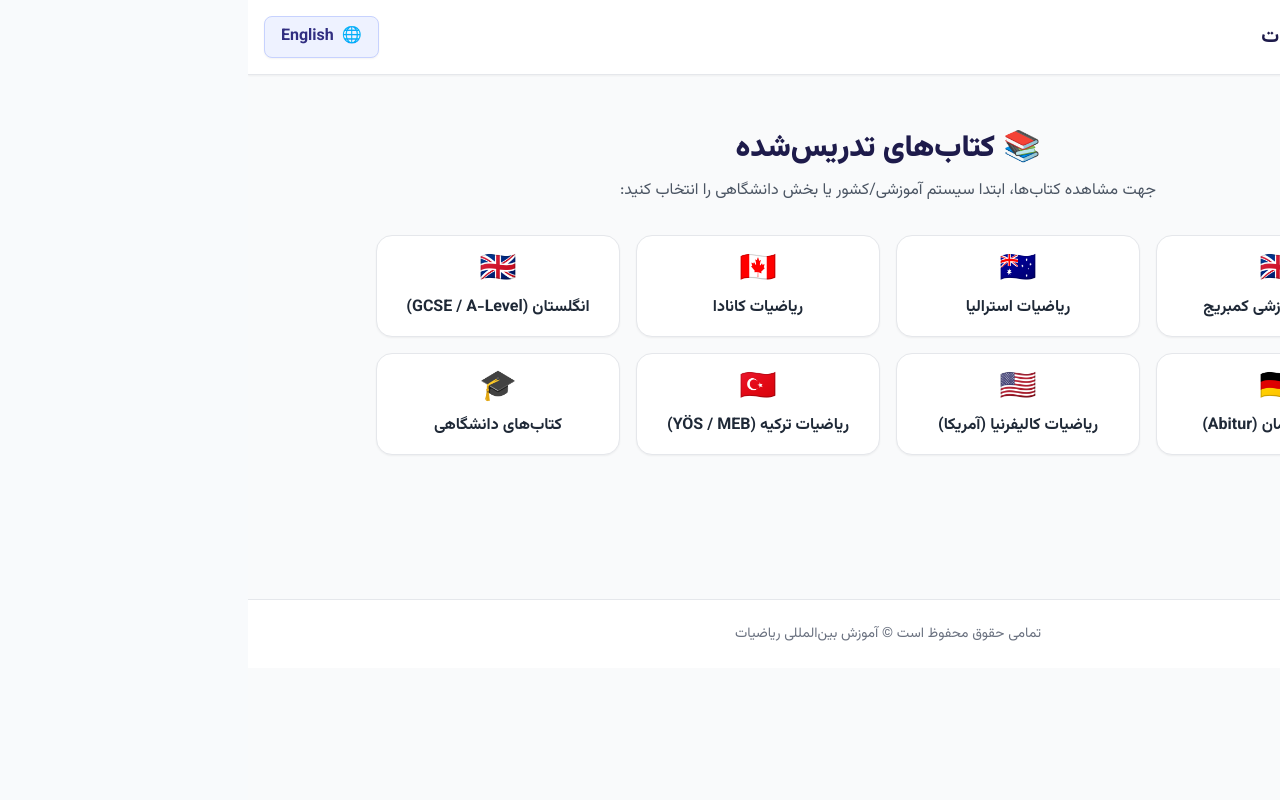
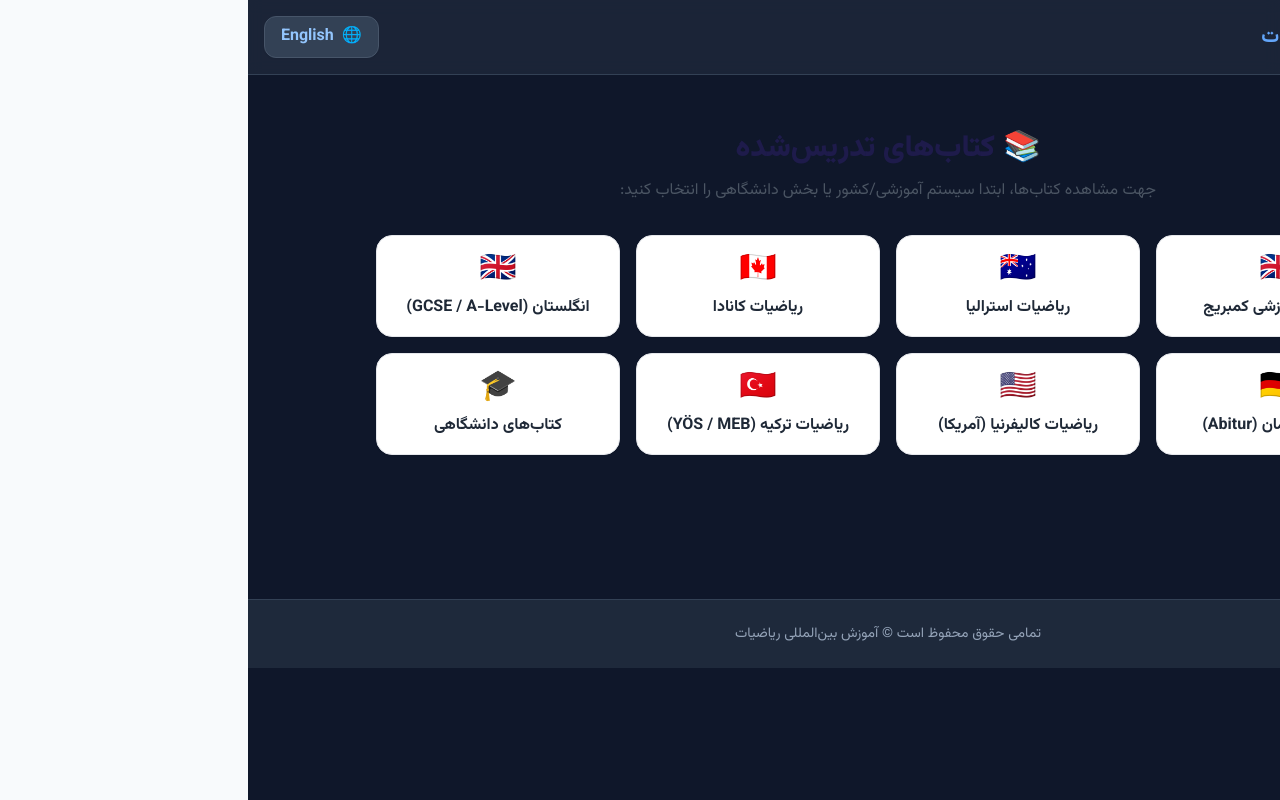
Before and after one commit to Hmohammadiz633/International-Mathematics-Site, a Next.js app: page / in a window 1280 px wide. Built offline with nearby package versions, Linux system fonts and the light colour scheme.

Commit message:
Update page.js

```diff
--- a/app/page.js
+++ b/app/page.js
@@ -11,13 +11,13 @@ export default function Home() {
   };
 
   return (
-    <div className={`min-h-screen bg-gray-50 text-gray-900 ${lang === 'en' ? 'ltr' : 'rtl'}`} dir={lang === 'en' ? 'ltr' : 'rtl'}>
-      {/* هدر اصلی پروژه‌تان */}
-      <header className="bg-white border-b border-gray-200 sticky top-0 z-50 shadow-sm">
+    <div className={`min-h-screen bg-slate-900 text-slate-100 ${lang === 'en' ? 'ltr' : 'rtl'}`} dir={lang === 'en' ? 'ltr' : 'rtl'}>
+      {/* هدر سایت با قابلیت تغییر زبان */}
+      <header className="bg-slate-800/80 backdrop-blur border-b border-slate-700 sticky top-0 z-50">
         <div className="max-w-7xl mx-auto px-4 py-4 flex justify-between items-center">
           <div className="flex items-center gap-3">
             <span className="text-2xl">📐</span>
-            <h1 className="text-xl font-bold text-indigo-950">
+            <h1 className="text-xl font-bold bg-gradient-to-r from-blue-400 to-indigo-300 bg-clip-text text-transparent">
               {lang === 'fa' ? 'آموزش بین‌المللی ریاضیات' : 'International Mathematics'}
             </h1>
           </div>
@@ -25,7 +25,7 @@ export default function Home() {
           <button
             type="button"
             onClick={toggleLanguage}
-            className="px-4 py-2 bg-indigo-50 hover:bg-indigo-100 text-indigo-900 font-semibold rounded-lg flex items-center gap-2 transition border border-indigo-200 shadow-sm"
+            className="px-4 py-2 bg-slate-700 hover:bg-slate-600 text-blue-300 font-semibold rounded-xl flex items-center gap-2 transition border border-slate-600 shadow-sm"
           >
             <span>🌐</span>
             <span>{lang === 'fa' ? 'English' : 'فارسی'}</span>
@@ -33,13 +33,13 @@ export default function Home() {
         </div>
       </header>
 
-      {/* بخش کتاب‌ها */}
+      {/* بخش اصلی */}
       <main className="container mx-auto py-8 px-4">
         <BooksSection lang={lang} />
       </main>
 
-      {/* فوتر اصلی */}
-      <footer className="bg-white border-t border-gray-200 py-6 text-center text-sm text-gray-500 mt-12">
+      {/* فوتر */}
+      <footer className="bg-slate-800 border-t border-slate-700 py-6 text-center text-sm text-slate-400 mt-12">
         <p>
           {lang === 'fa'
             ? 'تمامی حقوق محفوظ است © آموزش بین‌المللی ریاضیات'
```
